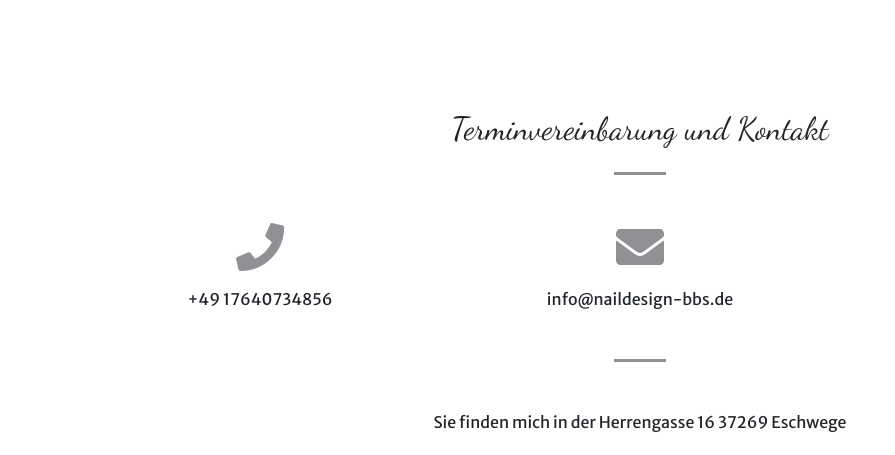
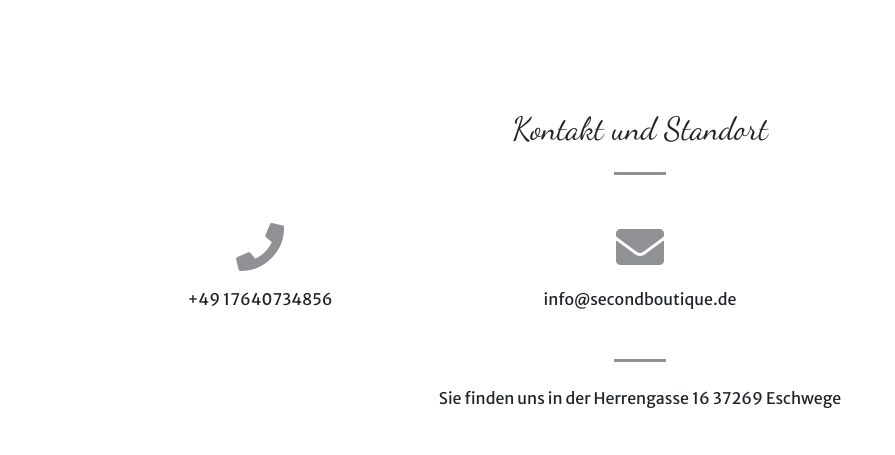
Before and after one commit to debianis/ws002, a website: page index.html in a window 1280 px wide. Shown: the part 1324-1779 px from the top of the page, 0-895 px from the left. Drawn offline with nearby package versions, Linux system fonts and the light colour scheme.

Commit message:
Update index.html

```diff
--- a/index.html
+++ b/index.html
@@ -187,7 +187,7 @@
     <div class="container">
       <div class="row justify-content-center">
         <div class="col-lg-8 text-center">
-          <h2 class="mt-0">Terminvereinbarung und Kontakt</h2>
+          <h2 class="mt-0">Kontakt und Standort</h2>
           <hr class="divider my-4">
           <br>
         </div>
@@ -200,7 +200,7 @@
         <div class="col-lg-4 ml-auto text-center mb-5 mb-lg-0">
           <i class="fas fa-envelope fa-3x mb-3 text-muted"></i>
           <!-- Make sure to change the email address in anchor text AND the link below! -->
-          <a class="d-block" href="mailto:info@secondboutique.de">info@naildesign-bbs.de</a>
+          <a class="d-block" href="mailto:info@secondboutique.de">info@secondboutique.de</a>
 
         </div>
         <div class="col-lg-4 ml-auto text-center mb-5 mb-lg-0">
@@ -214,15 +214,16 @@
         <div class="col-lg-8 text-center">
           <br>
           <hr class="divider my-4">
-          <br>
-          <a>Sie finden mich in der Herrengasse 16 37269 Eschwege</a>
+          <a>Sie finden uns in der Herrengasse 16 37269 Eschwege</a>
         </div>
       </div>
     </div>
+    <br>
+    <br>
     <div class="row">
       <div id="map">
-        <br>
-        <iframe src="https://www.google.com/maps/embed?pb=!1m18!1m12!1m3!1d156.2950561383543!2d10.056204300000008!3d51.187366899999994!2m3!1f0!2f0!3f0!3m2!1i1024!2i768!4f13.1!3m3!1m2!1s0x47a4b99883696c6b%3A0xda585f6d10edbe2f!2sHerrengasse%2016%2C%2037269%20Eschwege!5e0!3m2!1sde!2sde!4v1574335487964!5m2!1sde!2sde" width="600" height="450" frameborder="0" style="border:0;" allowfullscreen=""></iframe>
+        <br><br>
+        <iframe src="https://www.google.com/maps/embed?pb=!1m14!1m8!1m3!1d10002.86590410397!2d10.0562553!3d51.1874484!3m2!1i1024!2i768!4f13.1!3m3!1m2!1s0x0%3A0xa389bbc5e27ccb7e!2sSecond%20Boutique!5e0!3m2!1sde!2sde!4v1575207290366!5m2!1sde!2sde" width="600" height="450" frameborder="0" style="border:0;" allowfullscreen=""></iframe>
       </div>
     </div>
   </section>
```
